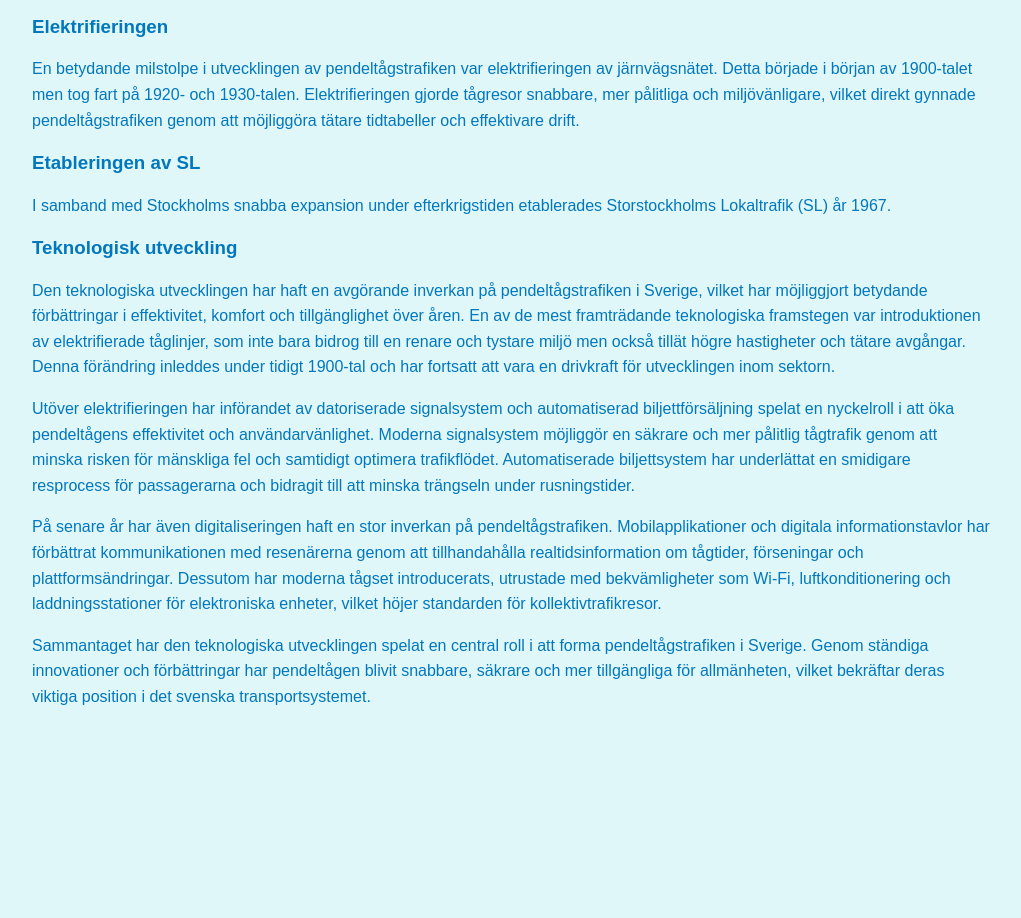
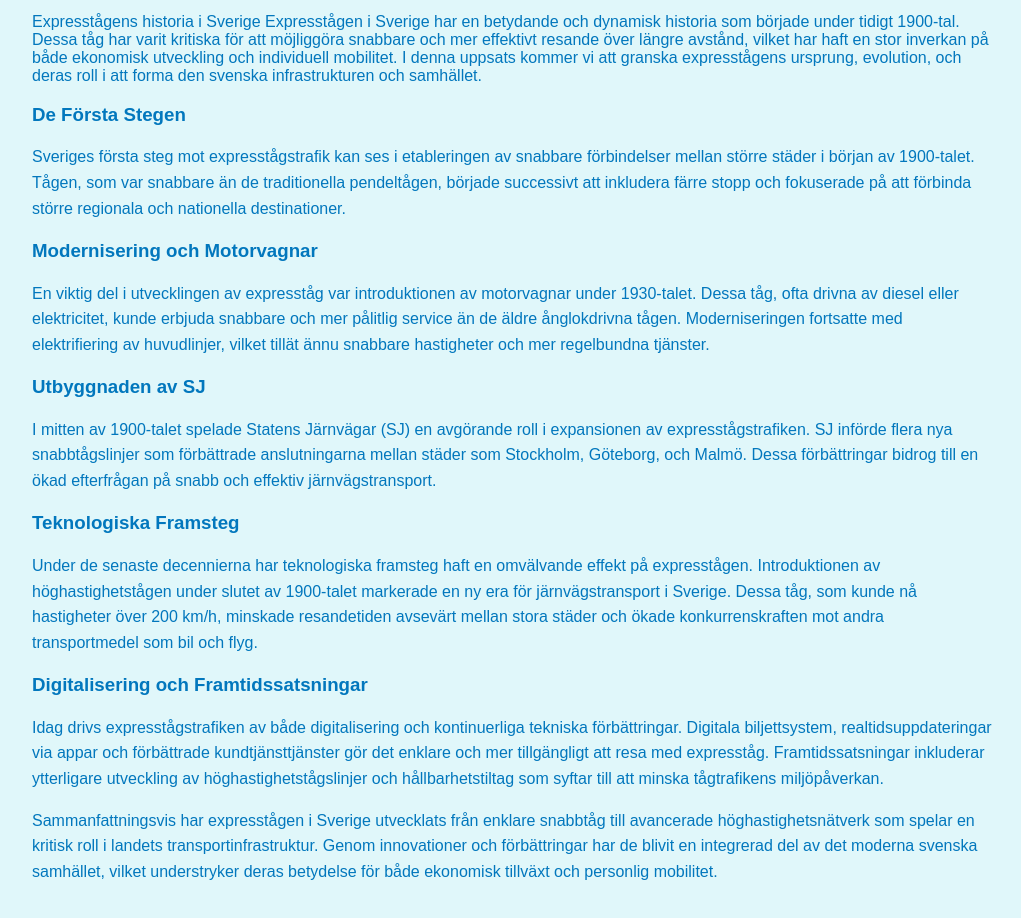
Before and after one commit to pendeltaget/expresstag, a plain HTML site: page index.html in a window 1280 px wide. Shown: the part 316-1234 px from the top of the page, without its empty margins (128-1149 px from the left). Before the commit the page ends 1061 px from the top, so only its background shows below. Drawn offline with Linux system fonts and the light colour scheme.

Commit message:
Update index.html

```diff
--- a/index.html
+++ b/index.html
@@ -31,7 +31,6 @@
 <body>
 
 <h1>Pendeltågets historia i Sverige</h1>
-
 <p>
     Pendeltågen i Sverige har en lång och intressant historia som sträcker sig tillbaka till mitten av 1900-talet. Dessa tåg har spelat en avgörande roll i utvecklingen av den svenska kollektivtrafiken och har underlättat vardagslivet för miljontals människor. I denna uppsats kommer vi att utforska pendeltågens ursprung, utveckling och deras betydelse för den svenska infrastrukturen och samhället.
 </p>
@@ -41,31 +40,39 @@
     <p>Den första pendeltågslinjen i Sverige kan spåras tillbaka till 1866 med öppnandet av Västra stambanan mellan Göteborg och Stockholm. Även om detta ursprungligen var en långdistansförbindelse, lade den grunden för framtida pendeltågstrafik genom att uppmuntra till fler lokala stopp och tätare tågturer i närheten av större städer.</p>
 </div>
 
+Expresstågens historia i Sverige
+Expresstågen i Sverige har en betydande och dynamisk historia som började under tidigt 1900-tal. Dessa tåg har varit kritiska för att möjliggöra snabbare och mer effektivt resande över längre avstånd, vilket har haft en stor inverkan på både ekonomisk utveckling och individuell mobilitet. I denna uppsats kommer vi att granska expresstågens ursprung, evolution, och deras roll i att forma den svenska infrastrukturen och samhället.
+
 <div class="milestone">
-    <h3>Elektrifieringen</h3>
-    <p>En betydande milstolpe i utvecklingen av pendeltågstrafiken var elektrifieringen av järnvägsnätet. Detta började i början av 1900-talet men tog fart på 1920- och 1930-talen. Elektrifieringen gjorde tågresor snabbare, mer pålitliga och miljövänligare, vilket direkt gynnade pendeltågstrafiken genom att möjliggöra tätare tidtabeller och effektivare drift.</p>
+    <h3>De Första Stegen</h3>
+    <p>Sveriges första steg mot expresstågstrafik kan ses i etableringen av snabbare förbindelser mellan större städer i början av 1900-talet. Tågen, som var snabbare än de traditionella pendeltågen, började successivt att inkludera färre stopp och fokuserade på att förbinda större regionala och nationella destinationer.
+</p>
 </div>
 
 <div class="milestone">
-    <h3>Etableringen av SL</h3>
-    <p>I samband med Stockholms snabba expansion under efterkrigstiden etablerades Storstockholms Lokaltrafik (SL) år 1967.</p>
+    <h3>Modernisering och Motorvagnar</h3>
+    <p>En viktig del i utvecklingen av expresståg var introduktionen av motorvagnar under 1930-talet. Dessa tåg, ofta drivna av diesel eller elektricitet, kunde erbjuda snabbare och mer pålitlig service än de äldre ånglokdrivna tågen. Moderniseringen fortsatte med elektrifiering av huvudlinjer, vilket tillät ännu snabbare hastigheter och mer regelbundna tjänster.
+</p>
 </div>
 
 <div class="milestone">
-    <h3>Teknologisk utveckling</h3>
-    <p>
-        Den teknologiska utvecklingen har haft en avgörande inverkan på pendeltågstrafiken i Sverige, vilket har möjliggjort betydande förbättringar i effektivitet, komfort och tillgänglighet över åren. En av de mest framträdande teknologiska framstegen var introduktionen av elektrifierade tåglinjer, som inte bara bidrog till en renare och tystare miljö men också tillät högre hastigheter och tätare avgångar. Denna förändring inleddes under tidigt 1900-tal och har fortsatt att vara en drivkraft för utvecklingen inom sektorn.
-    </p>
-    <p>
-        Utöver elektrifieringen har införandet av datoriserade signalsystem och automatiserad biljettförsäljning spelat en nyckelroll i att öka pendeltågens effektivitet och användarvänlighet. Moderna signalsystem möjliggör en säkrare och mer pålitlig tågtrafik genom att minska risken för mänskliga fel och samtidigt optimera trafikflödet. Automatiserade biljettsystem har underlättat en smidigare resprocess för passagerarna och bidragit till att minska trängseln under rusningstider.
-    </p>
-    <p>
-        På senare år har även digitaliseringen haft en stor inverkan på pendeltågstrafiken. Mobilapplikationer och digitala informationstavlor har förbättrat kommunikationen med resenärerna genom att tillhandahålla realtidsinformation om tågtider, förseningar och plattformsändringar. Dessutom har moderna tågset introducerats, utrustade med bekvämligheter som Wi-Fi, luftkonditionering och laddningsstationer för elektroniska enheter, vilket höjer standarden för kollektivtrafikresor.
-    </p>
-    <p>
-        Sammantaget har den teknologiska utvecklingen spelat en central roll i att forma pendeltågstrafiken i Sverige. Genom ständiga innovationer och förbättringar har pendeltågen blivit snabbare, säkrare och mer tillgängliga för allmänheten, vilket bekräftar deras viktiga position i det svenska transportsystemet.
-    </p>
+    <h3>Utbyggnaden av SJ</h3>
+    <p>I mitten av 1900-talet spelade Statens Järnvägar (SJ) en avgörande roll i expansionen av expresstågstrafiken. SJ införde flera nya snabbtågslinjer som förbättrade anslutningarna mellan städer som Stockholm, Göteborg, och Malmö. Dessa förbättringar bidrog till en ökad efterfrågan på snabb och effektiv järnvägstransport.
+</p>
 </div>
 
+<div class="milestone">
+    <h3>Teknologiska Framsteg</h3>
+    <p>Under de senaste decennierna har teknologiska framsteg haft en omvälvande effekt på expresstågen. Introduktionen av höghastighetstågen under slutet av 1900-talet markerade en ny era för järnvägstransport i Sverige. Dessa tåg, som kunde nå hastigheter över 200 km/h, minskade resandetiden avsevärt mellan stora städer och ökade konkurrenskraften mot andra transportmedel som bil och flyg.
+</p>
+</div>
+
+<div class="milestone">
+    <h3>Digitalisering och Framtidssatsningar</h3>
+    <p>Idag drivs expresstågstrafiken av både digitalisering och kontinuerliga tekniska förbättringar. Digitala biljettsystem, realtidsuppdateringar via appar och förbättrade kundtjänsttjänster gör det enklare och mer tillgängligt att resa med expresståg. Framtidssatsningar inkluderar ytterligare utveckling av höghastighetstågslinjer och hållbarhetstiltag som syftar till att minska tågtrafikens miljöpåverkan.
+</p>
+<p>Sammanfattningsvis har expresstågen i Sverige utvecklats från enklare snabbtåg till avancerade höghastighetsnätverk som spelar en kritisk roll i landets transportinfrastruktur. Genom innovationer och förbättringar har de blivit en integrerad del av det moderna svenska samhället, vilket understryker deras betydelse för både ekonomisk tillväxt och personlig mobilitet.
+</p>
+</div>
 </body>
 </html>
```
